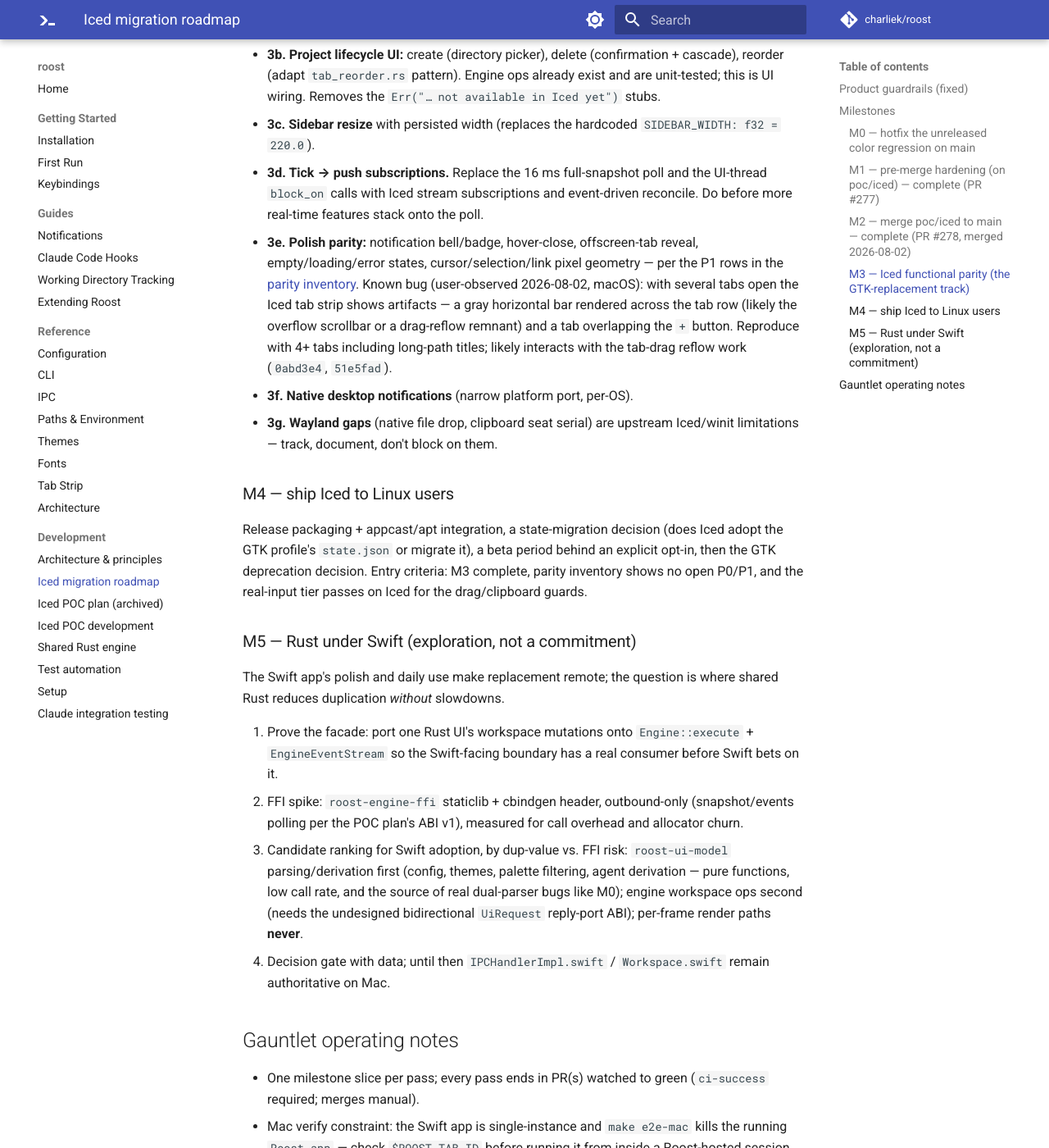
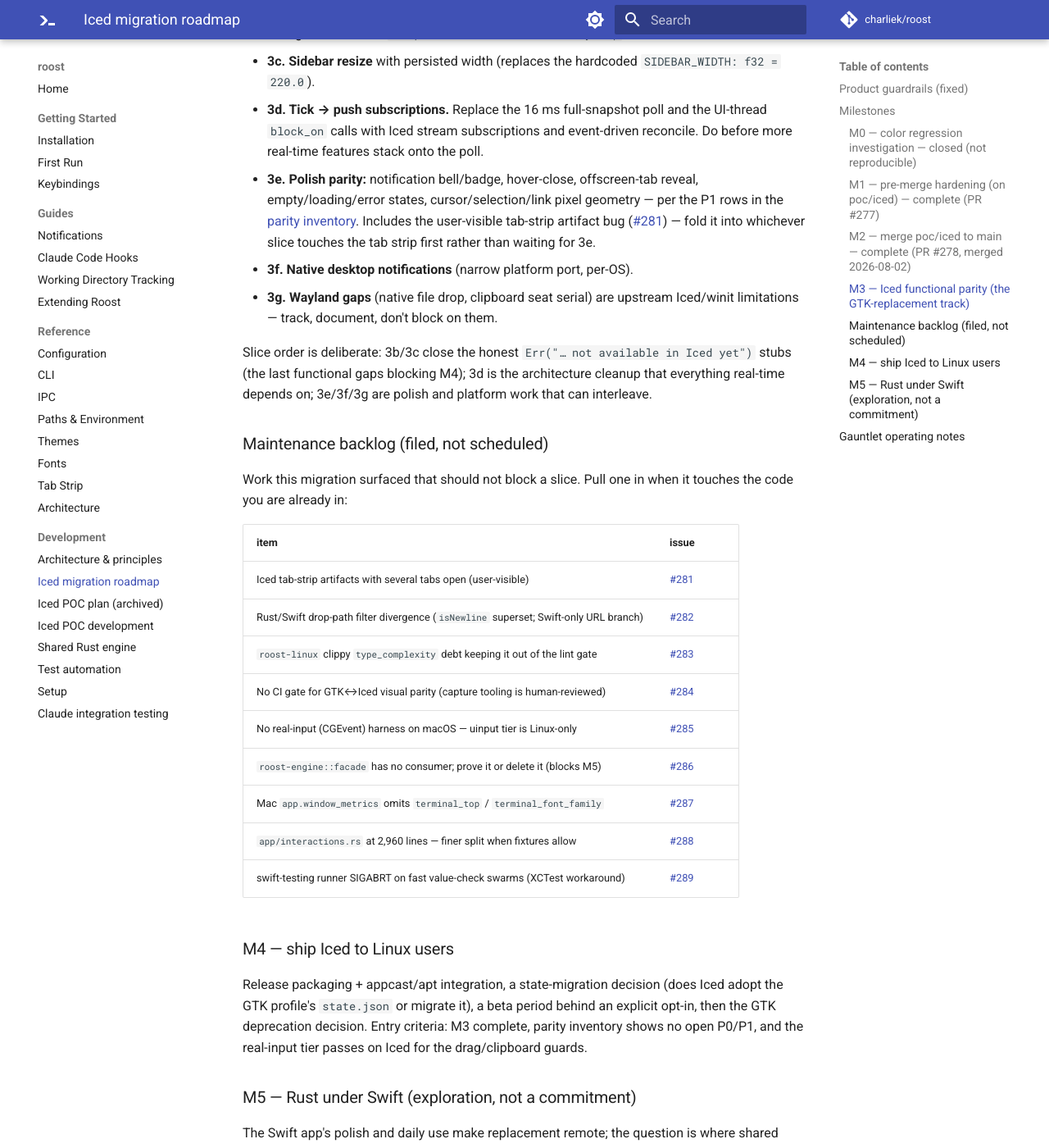
Before and after one commit to charliek/roost, an MkDocs documentation site: the page built from docs/development/iced-migration-roadmap.md, in a window 1280 px wide and 1400 px high, scrolled down 2950 px. Shown: the whole window at 82% size. Built offline with MkDocs 1.6.1 and Material for MkDocs 9.7.7, drawn with Linux system fonts in a browser that asks for light colours; comment, search, counter and statistics services are not loaded; some of the changed text lies outside the part shown.

Commit message:
docs(roadmap): close M0, record the maintenance backlog with issue links
M0's TERMINFO remainder shipped (#276) and the color symptom stayed
unreproducible. Adds the maintenance table (#281-#289) for work this
migration surfaced that shouldn't block a slice, and points M5's facade
step at #286.

Co-Authored-By: Claude Fable 5 <noreply@anthropic.com>
Claude-Session: https://claude.ai/code/session_01WLKWsLV45DAk61xG6Utj3e

```diff
--- a/docs/development/iced-migration-roadmap.md
+++ b/docs/development/iced-migration-roadmap.md
@@ -34,9 +34,9 @@ gauntlet passes sized one milestone slice at a time.
 
 ## Milestones
 
-### M0 — hotfix the unreleased color regression on `main`
+### M0 — color regression investigation — **closed (not reproducible)**
 
-Independent of the merge; blocks the next Swift/GTK release regardless.
+Independent of the merge; kept as the reproduction recipe if it returns.
 
 * Symptom: TUIs (`strix`, `prox`) reported single-color in builds of all
   three UIs from `poc/iced` tip; absent in the released v0.0.15.
@@ -67,13 +67,10 @@ Independent of the merge; blocks the next Swift/GTK release regardless.
   resolver. strix 0.0.7 is unchanged since Jul 26, so the observed binary
   is the tested binary. If the symptom reappears, re-run this probe first
   and capture the tab env (`env | sort`) before anything else.
-* **Actionable remainder: TERMINFO env hygiene (small hardening PR to
-  `main`).** Strip `TERMINFO` from PTY child env in both
-  `PtySupervisor.swift` (`buildEnv`) and `roost-engine/src/pty.rs` — Roost
-  forces `TERM=xterm-256color`, so inheriting the host terminal's private
-  terminfo DB (e.g. Ghostty's, which lacks `xterm-256color`) is wrong
-  regardless of whether it caused the observation. Add the env assertion to
-  the E2E env checks on both targets.
+* **Actionable remainder: TERMINFO env hygiene — done (PR #276, merged
+  2026-08-02).** `TERMINFO` is stripped from PTY child env in both
+  `PtySupervisor.swift` (`childEnvironment`) and the Rust PTY spawn, with
+  env-assertion tests on both sides.
 
 ### M1 — pre-merge hardening (on `poc/iced`) — **complete (PR #277)**
 
@@ -136,15 +133,43 @@ Slices, each sized for one gauntlet pass:
 * **3e. Polish parity:** notification bell/badge, hover-close, offscreen-tab
   reveal, empty/loading/error states, cursor/selection/link pixel geometry —
   per the P1 rows in the [parity inventory](iced-parity-inventory.md).
-  Known bug (user-observed 2026-08-02, macOS): with several tabs open the
-  Iced tab strip shows artifacts — a gray horizontal bar rendered across
-  the tab row (likely the overflow scrollbar or a drag-reflow remnant) and
-  a tab overlapping the `+` button. Reproduce with 4+ tabs including
-  long-path titles; likely interacts with the tab-drag reflow work
-  (`0abd3e4`, `51e5fad`).
+  Includes the user-visible tab-strip artifact bug ([#281]) — fold it into
+  whichever slice touches the tab strip first rather than waiting for 3e.
 * **3f. Native desktop notifications** (narrow platform port, per-OS).
 * **3g. Wayland gaps** (native file drop, clipboard seat serial) are
   upstream Iced/winit limitations — track, document, don't block on them.
+
+Slice order is deliberate: 3b/3c close the honest `Err("… not available in
+Iced yet")` stubs (the last functional gaps blocking M4); 3d is the
+architecture cleanup that everything real-time depends on; 3e/3f/3g are
+polish and platform work that can interleave.
+
+### Maintenance backlog (filed, not scheduled)
+
+Work this migration surfaced that should not block a slice. Pull one in
+when it touches the code you are already in:
+
+| item | issue |
+|---|---|
+| Iced tab-strip artifacts with several tabs open (user-visible) | [#281] |
+| Rust/Swift drop-path filter divergence (`isNewline` superset; Swift-only URL branch) | [#282] |
+| `roost-linux` clippy `type_complexity` debt keeping it out of the lint gate | [#283] |
+| No CI gate for GTK↔Iced visual parity (capture tooling is human-reviewed) | [#284] |
+| No real-input (CGEvent) harness on macOS — uinput tier is Linux-only | [#285] |
+| `roost-engine::facade` has no consumer; prove it or delete it (blocks M5) | [#286] |
+| Mac `app.window_metrics` omits `terminal_top` / `terminal_font_family` | [#287] |
+| `app/interactions.rs` at 2,960 lines — finer split when fixtures allow | [#288] |
+| swift-testing runner SIGABRT on fast value-check swarms (XCTest workaround) | [#289] |
+
+[#281]: https://github.com/charliek/roost/issues/281
+[#282]: https://github.com/charliek/roost/issues/282
+[#283]: https://github.com/charliek/roost/issues/283
+[#284]: https://github.com/charliek/roost/issues/284
+[#285]: https://github.com/charliek/roost/issues/285
+[#286]: https://github.com/charliek/roost/issues/286
+[#287]: https://github.com/charliek/roost/issues/287
+[#288]: https://github.com/charliek/roost/issues/288
+[#289]: https://github.com/charliek/roost/issues/289
 
 ### M4 — ship Iced to Linux users
 
@@ -159,9 +184,11 @@ real-input tier passes on Iced for the drag/clipboard guards.
 The Swift app's polish and daily use make replacement remote; the question
 is where shared Rust reduces duplication *without* slowdowns.
 
-1. Prove the facade: port one Rust UI's workspace mutations onto
+1. Prove the facade ([#286]): port one Rust UI's workspace mutations onto
    `Engine::execute` + `EngineEventStream` so the Swift-facing boundary has a
-   real consumer before Swift bets on it.
+   real consumer before Swift bets on it. It is feature-gated
+   (`roost-engine/facade`, off by default) until then; if adoption never
+   happens, delete it rather than carry a parallel API.
 2. FFI spike: `roost-engine-ffi` staticlib + cbindgen header, outbound-only
    (snapshot/events polling per the POC plan's ABI v1), measured for call
    overhead and allocator churn.
```
